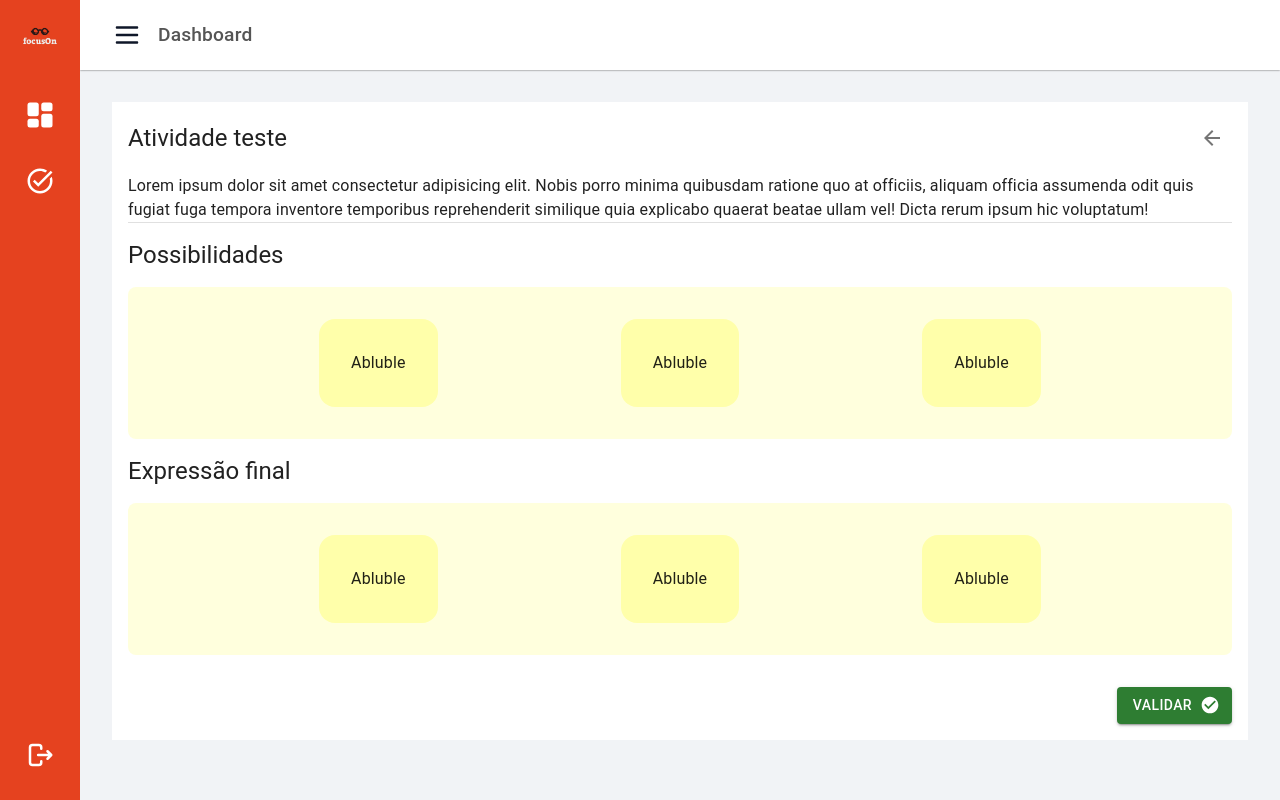
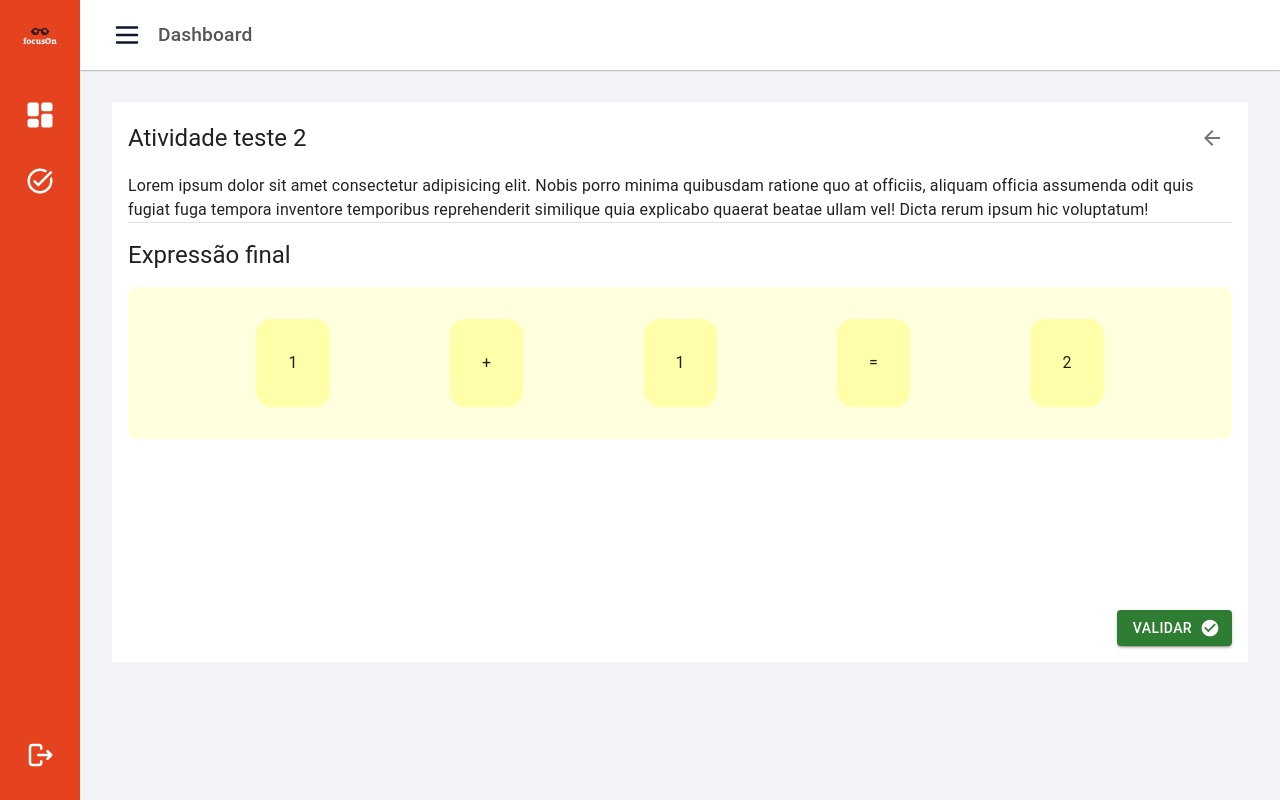
Before and after one commit to vicdant1/focuson, a Next.js app: page /tarefas/1 in a window 1280 px wide. Built offline with nearby package versions, Linux system fonts and the light colour scheme.

Commit message:
validacao de expressao

```diff
--- a/public/mocks/tasks.json
+++ b/public/mocks/tasks.json
@@ -1,19 +1,74 @@
 [
   {
-    "name": "Atividade teste",
+    "name": "Atividade teste 1",
     "description": "Lorem ipsum dolor sit amet consectetur adipisicing elit. Nobis porro minima quibusdam ratione quo at officiis, aliquam officia assumenda odit quis fugiat fuga tempora inventore temporibus reprehenderit similique quia explicabo quaerat beatae ullam vel! Dicta rerum ipsum hic voluptatum!",
     "steps": [{
       "displayText": "1",
       "order": 0
     },
     {
-      "displayText": "1",
+      "displayText": "+",
       "order": 1
     },
     {
+      "displayText": "1",
+      "order": 2
+    },
+    {
+      "displayText": "=",
+      "order": 3
+    },
+    {
       "displayText": "2",
+      "order": 4
+    }]
+  },
+  {
+    "name": "Atividade teste 2",
+    "description": "Lorem ipsum dolor sit amet consectetur adipisicing elit. Nobis porro minima quibusdam ratione quo at officiis, aliquam officia assumenda odit quis fugiat fuga tempora inventore temporibus reprehenderit similique quia explicabo quaerat beatae ullam vel! Dicta rerum ipsum hic voluptatum!",
+    "steps": [{
+      "displayText": "1",
+      "order": 0
+    },
+    {
+      "displayText": "+",
+      "order": 1
+    },
+    {
+      "displayText": "1",
       "order": 2
-    }],
-    "operations": ["+", "="]
+    },
+    {
+      "displayText": "=",
+      "order": 3
+    },
+    {
+      "displayText": "2",
+      "order": 4
+    }]
+  },
+  {
+    "name": "Atividade teste 3",
+    "description": "Lorem ipsum dolor sit amet consectetur adipisicing elit. Nobis porro minima quibusdam ratione quo at officiis, aliquam officia assumenda odit quis fugiat fuga tempora inventore temporibus reprehenderit similique quia explicabo quaerat beatae ullam vel! Dicta rerum ipsum hic voluptatum!",
+    "steps": [{
+      "displayText": "1",
+      "order": 0
+    },
+    {
+      "displayText": "+",
+      "order": 1
+    },
+    {
+      "displayText": "1",
+      "order": 2
+    },
+    {
+      "displayText": "=",
+      "order": 3
+    },
+    {
+      "displayText": "2",
+      "order": 4
+    }]
   }
 ]
--- a/src/app/(plataforma)/tarefas/[task]/page.tsx
+++ b/src/app/(plataforma)/tarefas/[task]/page.tsx
@@ -4,36 +4,65 @@ import { Box, Button, Divider, IconButton, Typography } from "@mui/material";
 import ArrowBackIcon from "@mui/icons-material/ArrowBack";
 import Link from "next/link";
 import SolvingElement from "@/components/SolvingElement/SolvingElement";
-import CheckCircleIcon from '@mui/icons-material/CheckCircle';
+import CheckCircleIcon from "@mui/icons-material/CheckCircle";
+import { toast } from "react-toastify";
 
-import presetTasks from "@mocks/tasks.json"
+
+import presetTasks from "@mocks/tasks.json";
 import { ITask } from "@/interfaces/ITask";
+import { useEffect, useState } from "react";
 
 interface ITaskPageParams {
+  params: {
     task: number;
+  };
 }
 
 // implementar dnd a partir desse video https://www.youtube.com/watch?v=swFjfjLXe3I&ab_channel=FaztCode
 
-export default function Task({ task }: ITaskPageParams) {
+export default function Task({ params: { task } }: ITaskPageParams) {
+  const tasks: ITask[] = presetTasks;
+  const currentTaskIndex = Math.floor(task % tasks.length);
+  const [currentTask, setCurrentTask] = useState<ITask>(presetTasks[0]);
 
-  console.log(task) // ta vindo undefined
-  // const tasks:ITask[] = presetTasks;
-  // const currentTask = Math.floor(task % tasks.length);
+  const handleExpressionValidation = () => {
+    let isOrdered = true;
+    for(let i = 0; i < currentTask.steps.length; i++){
+      if(i + 1 > currentTask.steps.length - 1) break
 
-  const currentTask:ITask = presetTasks[0];
+      if(currentTask.steps[i].order >= currentTask.steps[i + 1].order)
+        isOrdered = false;
+    }
+
+    if(isOrdered)
+      toast.success("Expressão ordenada corretamente!");
+    else
+      toast.error("Não foi dessa vez, tente novamente!");
+  }
+
+  useEffect(() => {
+    setCurrentTask(presetTasks[currentTaskIndex]);
+  }, []);
+
   return (
     <>
-      {task}
-
       <Box
+        display="flex"
+        flexDirection="column"
+        justifyContent="space-between"
         sx={{
           backgroundColor: "#FFF",
           p: 2,
           minHeight: "70vh",
         }}
       >
-        <Box mb={2} display="flex" alignItems="center" justifyContent="space-between">
+        <Box>
+          <Box
+            mb={2}
+            display="flex"
+            alignItems="center"
+            justifyContent="space-between"
+          >
             <Typography variant="h5">{currentTask.name}</Typography>
 
             <Link href="/tarefas">
@@ -43,31 +72,12 @@ export default function Task({ task }: ITaskPageParams) {
             </Link>
           </Box>
 
-        <Typography>
-          {currentTask.description}
-        </Typography>
+          <Typography>{currentTask.description}</Typography>
+          <Divider />
 
-        <Divider/>
-
-        <Box mt={2}>
-          <Typography variant="h5">Possibilidades</Typography>
           <Box
-            my={2}
-            borderRadius={2}
-            p={1}
-            py={4}
-            display="flex"
-            alignItems="center"
-            justifyContent="space-evenly"
-            sx={{
-              backgroundColor: "#FFCA",
-            }}
+            mt={2}
           >
-            <SolvingElement expression="Abluble"/>
-            <SolvingElement expression="Abluble"/>
-            <SolvingElement expression="Abluble"/>
-          </Box>
-
             <Typography variant="h5">Expressão final</Typography>
             <Box
               my={2}
@@ -81,16 +91,22 @@ export default function Task({ task }: ITaskPageParams) {
                 backgroundColor: "#FFCA",
               }}
             >
-            <SolvingElement expression="Abluble"/>
-            <SolvingElement expression="Abluble"/>
-            <SolvingElement expression="Abluble"/>
+              {currentTask.steps.map((step, i) => {
+                return <SolvingElement key={i} expression={step.displayText} />;
+              })}
+            </Box>
+          </Box>
         </Box>
 
-          <Box mt={4} display="flex" justifyContent="end">
-            <Button color="success" variant="contained" endIcon={<CheckCircleIcon />}>
+        <Box display="flex" justifyContent="end">
+          <Button
+            color="success"
+            variant="contained"
+            onClick={handleExpressionValidation}
+            endIcon={<CheckCircleIcon />}
+          >
             Validar
           </Button>
-          </Box>
         </Box>
       </Box>
     </>
--- a/src/components/SolvingElement/SolvingElement.tsx
+++ b/src/components/SolvingElement/SolvingElement.tsx
@@ -11,6 +11,7 @@ const SolvingElement = ({ expression }: ISolvingElementProps) => {
         borderRadius={4}
         sx={{
           backgroundColor: "#FFA",
+          cursor: "move"
         }}
       >
         {expression}
--- a/src/interfaces/ITask.ts
+++ b/src/interfaces/ITask.ts
@@ -5,5 +5,4 @@ export interface ITask {
     displayText: string;
     order: number;
   }[];
-  operations: string[];
 }
```
Lines whose indentation alone changed are shown as unchanged.
